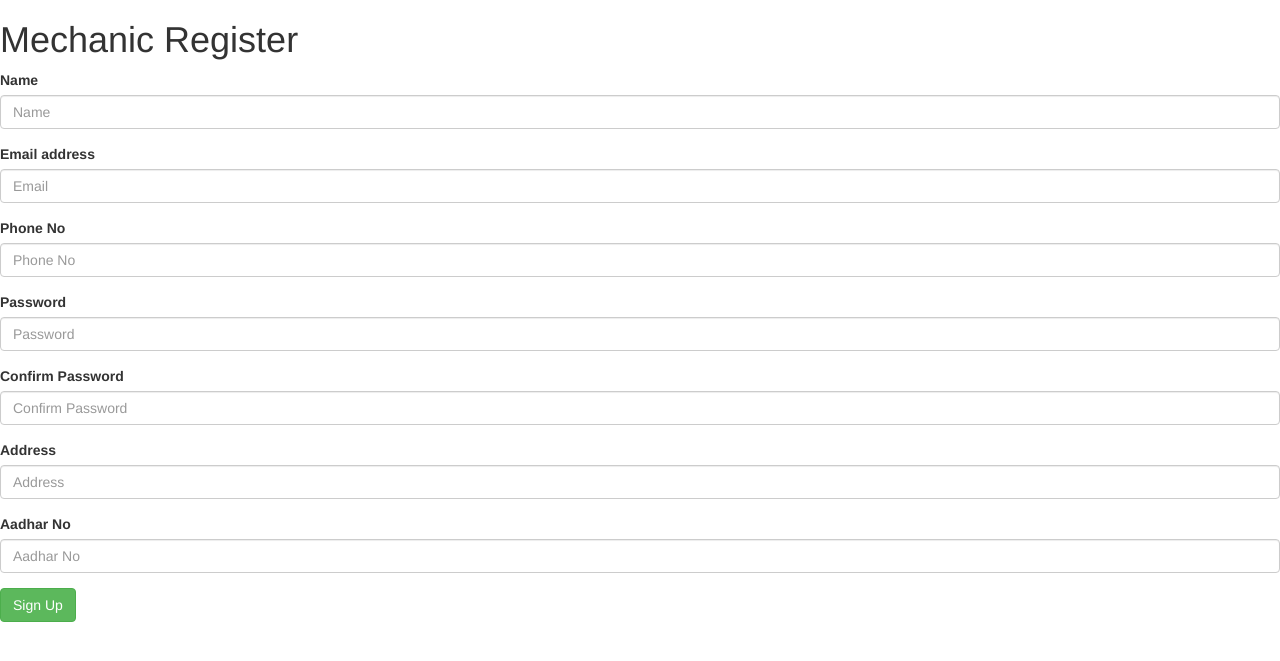
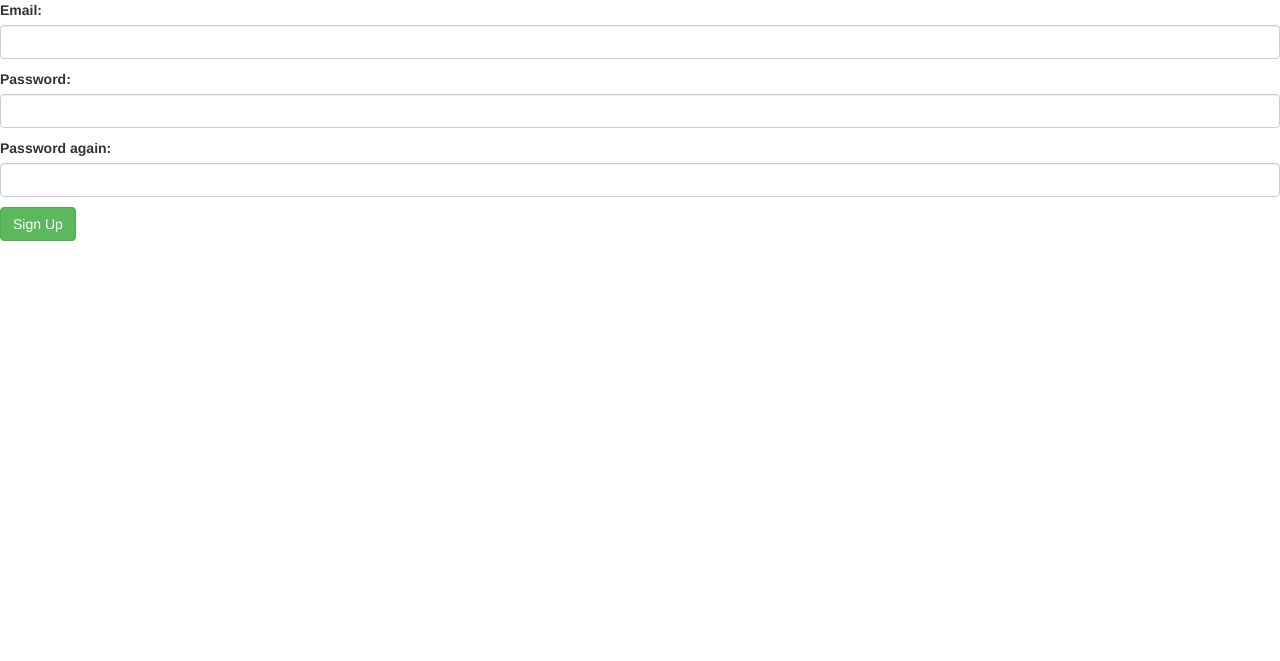
Before and after one commit to kavyasri/highwaymechanic-sefp, a Django app: page /accounts/register/ in a window 1280 px wide. Shown: the top 661 px of the page. Run offline with Django 3.2, Linux system fonts and the light colour scheme; some libraries are stand-ins or nearby versions.

Commit message:
Modified Templates Login and Register

```diff
--- a/hm/forms.py
+++ b/hm/forms.py
@@ -1,13 +1,14 @@
 from django import forms
 from hm.models import Service
-class LoginForm(forms.Form):
-	email		= forms.EmailField( widget=forms.EmailInput() )
-	password	= forms.CharField( widget=forms.PasswordInput() )
+from django.contrib.auth.forms import AuthenticationForm
+class LoginForm(AuthenticationForm):
+	email		= forms.EmailField( widget=forms.EmailInput(attrs={'class':'form-control'}) )
+	password	= forms.CharField( widget=forms.PasswordInput(attrs={'class':'form-control'}) )
 
 class RegisterForm(forms.Form):
-	email		= forms.EmailField( widget=forms.EmailInput() )
-	password	= forms.CharField( widget=forms.PasswordInput() )
-	password_again  = forms.CharField( widget=forms.PasswordInput() )
+	email		= forms.EmailField( widget=forms.EmailInput(attrs={'class':'form-control'}) )
+	password	= forms.CharField( widget=forms.PasswordInput(attrs={'class':'form-control'}) )
+	password_again  = forms.CharField( widget=forms.PasswordInput(attrs={'class':'form-control'}) )
 
 class SelectServiceForm(forms.Form):
 	service		= forms.ModelMultipleChoiceField(widget=forms.SelectMultiple(),queryset=Service.objects.all())
--- a/hm/templates/register.html
+++ b/hm/templates/register.html
@@ -1,37 +1,9 @@
 <html>
 <head>
-	<link rel="stylesheet" href="css/bootstrap.min.css">
+	{% include 'head.html' %}
 </head>
 <body>
-<h1>Mechanic Register</h1>
-<div class="form-group">
-<label for="Name">Name</label>
-<input type="name"class="form-control"id="Name" placeholder="Name">
-</div>
-<div class="form-group">
-<label for="Email">Email address</label>
-<input type="email"class="form-control" id="Email" placeholder="Email">
-</div>
-<div class="form-group">
-<label for="PhoneNo">Phone No</label>
-<input type="phoneno"class="form-control" id="Phone No" placeholder="Phone No">
-</div>
-<div class="form-group">
-<label for="Password">Password</label>
-<input type="password"class="form-control" id="Password" placeholder="Password">
-</div>
-<div class="form-group">
-<label for="Confirm Password">Confirm Password</label>
-<input type="confirm password"class="form-control"id="Confirm Password" placeholder="Confirm Password">
-</div>
-<div class="form-group">
-<label for="Address">Address</label>
-<input type="address"class="form-control" id="Address" placeholder="Address">
-</div>
-<div class="form-group">
-<label for="AadharNo">Aadhar No</label>
-<input type="aadharno"class="form-control" id="Aadhar No" placeholder="Aadhar No">
-</div>
-<button type="SignUp" class="btn btn-success">Sign Up</button>
+{{form.as_p}}
+<button type="submit" class="btn btn-success">Sign Up</button>
 </body>
 </html>
--- a/hm/views.py
+++ b/hm/views.py
@@ -7,6 +7,7 @@ from hm import methods
 from haversine import haversine
 from decimal import Decimal
 from hm.models import Mechanic
+from django.shortcuts import HttpResponseRedirect
 class IndexView(TemplateView):
 	template_name = templatenames.INDEX
 
@@ -17,7 +18,12 @@ class LoginView(FormView):
 		context = super(LoginView,self).get_context_data(**kwargs)
 		return context
 	def form_valid(self,form):
-		return super(LoginView,self).form_valid(form)
+		redirect_to = settings.LOGIN_REDIRECT_URL
+        	auth_login(self.request, form.get_user())
+        	if self.request.session.test_cookie_worked():
+           		self.request.session.delete_test_cookie()
+        	return HttpResponseRedirect(redirect_to)
+
 	def form_invalid(self,form):
 		return super(LoginView,self).form_invalid(form)
 class RegisterView(FormView):
@@ -118,7 +124,7 @@ class UserWaitingView(TemplateView):
 	template_name = templatenames.USER_WAITING
 	def get_context_data(self, **kwargs):
 		context = super(UserWaitingView, self).get_context_data(**kwargs)
-		context = { 'distance':self.request.session.get('mechanic_distance'), 'ulat':self.request.session.get('user_latitude'), 'ulong':self.request.session.get('user_longitude'),}
+		context = { 'mechanics':self.request.session.get('mechanic_query_list'), 'ulat':self.request.session.get('user_latitude'), 'ulong':self.request.session.get('user_longitude'),}
 
 
 		return context
```
Also changed, not shown: hm/templates/login.html (+5 -11 lines), db.sqlite3, 4 other files.
